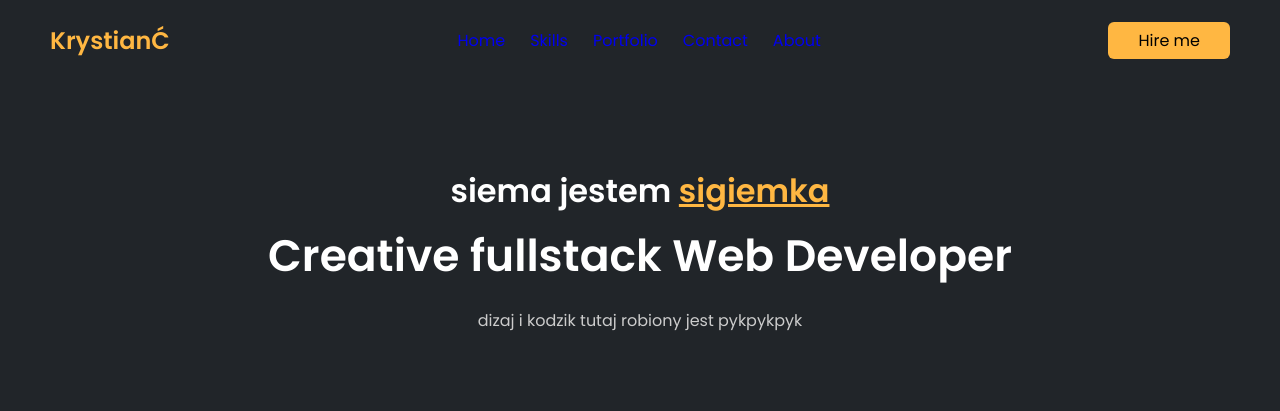
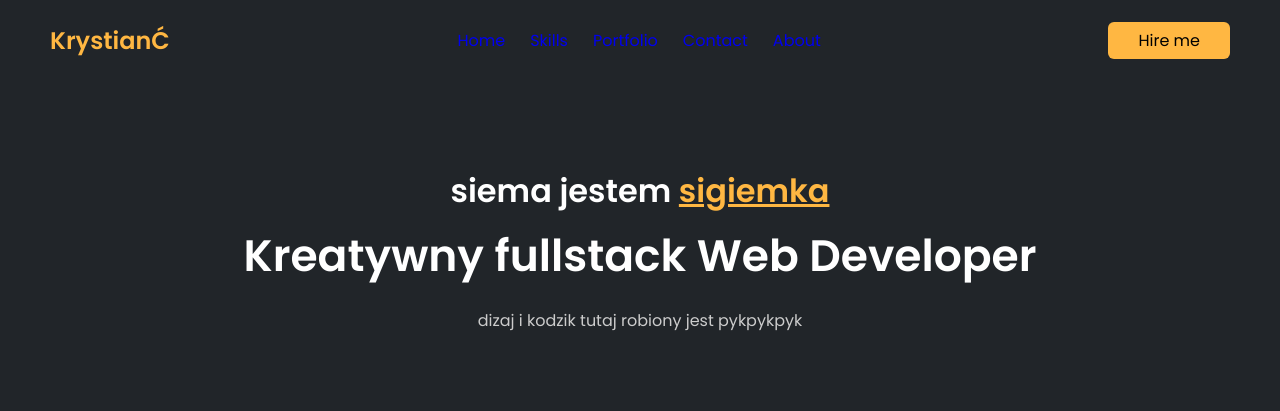
Before and after one commit to Ezstian/Portfolio, a website: page src/index.html in a window 1280 px wide. Shown: the top 411 px of the page. Drawn offline with nearby package versions, Linux system fonts and the light colour scheme.

Commit message:
costamdodane

```diff
--- a/src/index.html
+++ b/src/index.html
@@ -21,7 +21,7 @@
     </div>
     <div class="main">
 <h4>siema jestem <span>sigiemka</span></h4>
-<p class="title">Creative fullstack Web Developer</p>
+<p class="title">Kreatywny fullstack Web Developer</p>
     <p class="subtitle">dizaj i kodzik tutaj robiony jest pykpykpyk</p>
         <img src="pictures/logo.png" alt="logo">
     </div>
--- a/src/style.css
+++ b/src/style.css
@@ -48,7 +48,6 @@ body{
     cursor: pointer;
     border-radius: 6px;
     transition: background 0.3s ease;
-
 }
 .hire-btn:hover{
     background: purple;
```
